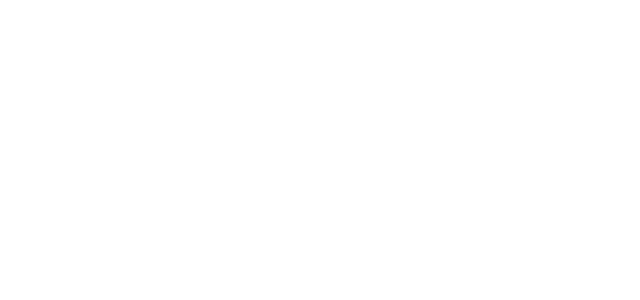
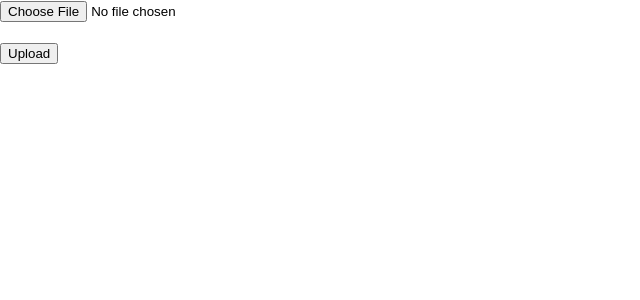
Before and after one commit to bry-oc/file-microservice, a React (Create React App) app in the folder client/: page / in a window 1280 px wide. Shown: the top 300 px of the page, without its empty margins (0-640 px from the left). Built offline with nearby package versions, Linux system fonts and the light colour scheme; the HTML template or start-up script is replaced by a standard one.

Commit message:
added file upload handling

```diff
--- a/client/src/App.js
+++ b/client/src/App.js
@@ -1,7 +1,9 @@
+import FileUpload from './components/FileUpload'
 
 function App() {
   return (
     <div className="App main">
+      <FileUpload />
     </div>
   );
 }
--- /dev/null
+++ b/client/src/components/FileUpload.js
@@ -0,0 +1,61 @@
+import React from 'react';
+
+function FileUpload() {
+    const [warning, setWarning] = React.useState("");
+    const [alert, setAlert] = React.useState("");
+    const [name, setName] = React.useState("");
+    const [type, setType] = React.useState("");
+    const [size, setSize] = React.useState("");
+
+    let uploadFile = (e) => {
+        e.preventDefault();
+        const file = e.target.upfile.files[0];
+        if(file === undefined){
+            return setWarning("Please select a file.")
+        }
+        const formData = new FormData();
+        formData.append('upfile', file);
+
+        const url = '/api/fileanalyse';
+
+        fetch(url, {
+            method: 'POST',
+            body: formData,
+        })
+        .then((res) => res.json())
+        .then((data) => {
+            if(data.error){
+                setWarning(data.error);
+                setAlert("");
+                setName("");
+                setType("");
+                setSize("");
+            } else {
+                setWarning("");
+                setAlert("File Uploaded!");
+                setName(data.name);
+                setType(data.type);
+                setSize(data.size);
+            }
+        })
+    }
+
+    return (
+        <div className="wrapper">
+            <form onSubmit={uploadFile}>
+                <input type="file" name="upfile" id="upfile"></input>
+                <br></br><br></br>
+                <input type="submit" value="Upload"></input>
+            </form>
+            <div className="feedback">
+                {warning !== "" ? <p className="feedback">{warning}</p> : null}
+                {alert !== "" ? <p className="feedback" id="alert">{alert}</p> : null}
+                {name !== "" ? <p className="feedback">File name: {name}</p> : null}
+                {type !== "" ? <p className="feedback">Type: {type}</p> : null}
+                {size !== "" ? <p className="feedback">Size: {size} Bytes</p> : null}
+            </div>
+        </div>
+    );
+}
+
+export default FileUpload;
--- a/package.json
+++ b/package.json
@@ -4,7 +4,8 @@
   "description": "",
   "main": "index.js",
   "scripts": {
-    "test": "echo \"Error: no test specified\" && exit 1"
+    "start": "node server/index.js",
+    "build": "cd client && npm install && npm run build"
   },
   "author": "Bryan O",
   "license": "ISC",
```
